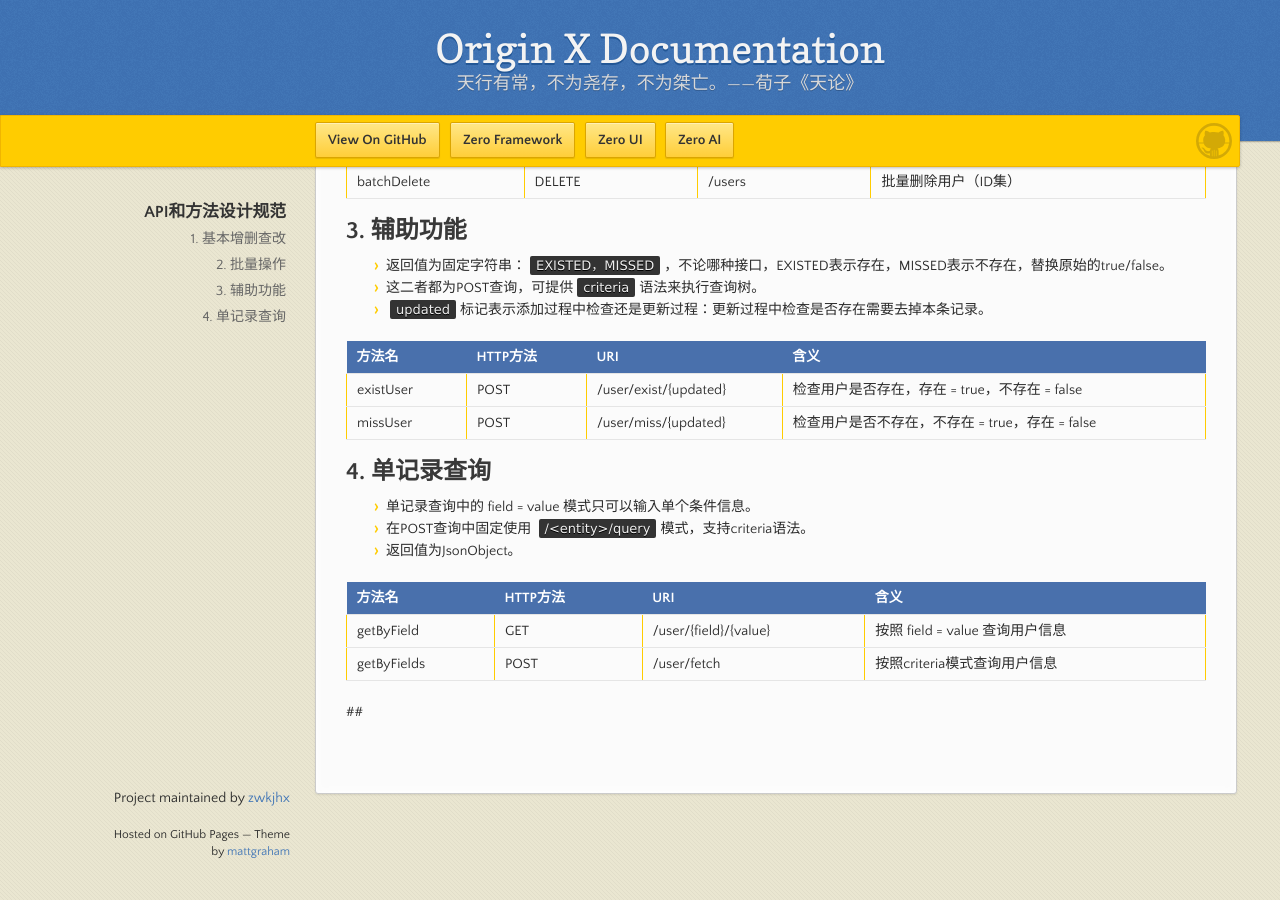
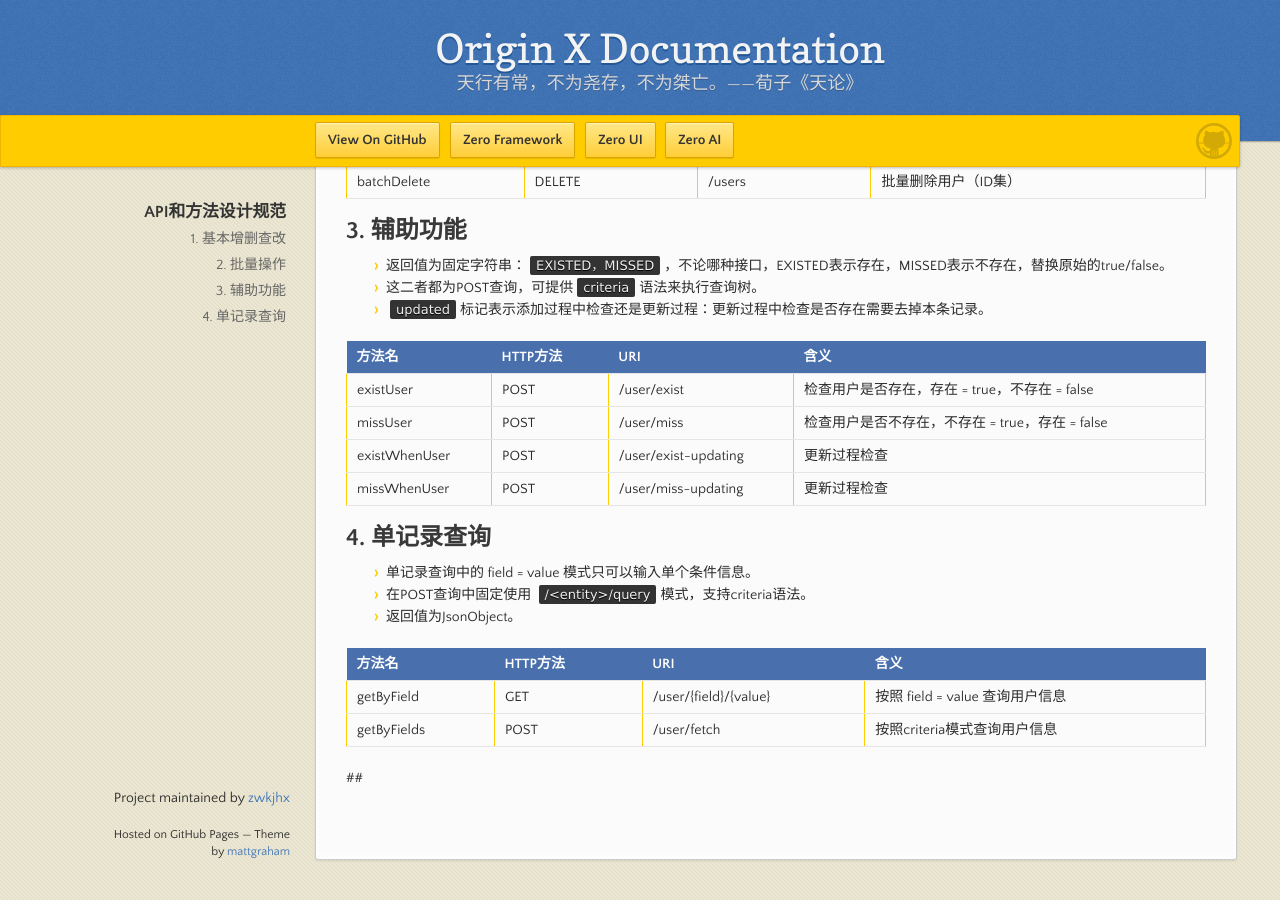
Before and after one commit to zwkjhx/ox-doc, a Jekyll site: the page built from specification/1-zerogui-fan/spc-002-apihe-fang-fa-she-ji-gui-fan.md, in a window 1280 px wide and 900 px high, scrolled down 722 px. Built offline with Jekyll 4.4.1, drawn with Linux system fonts in a browser that asks for light colours; our own code applies the rules of GitHub Pages for plain Markdown files.

Commit message:
Updates specification/1-zerogui-fan/spc-002-apihe-fang-fa-she-ji-gui-fan.md
Auto commit by GitBook Editor

```diff
--- a/specification/1-zerogui-fan/spc-002-apihe-fang-fa-she-ji-gui-fan.md
+++ b/specification/1-zerogui-fan/spc-002-apihe-fang-fa-she-ji-gui-fan.md
@@ -35,8 +35,10 @@
 
 | 方法名 | HTTP方法 | URI | 含义 |
 | :--- | :--- | :--- | :--- |
-| existUser | POST | /user/exist/{updated} | 检查用户是否存在，存在 = true，不存在 = false |
-| missUser | POST | /user/miss/{updated} | 检查用户是否不存在，不存在 = true，存在 = false |
+| existUser | POST | /user/exist | 检查用户是否存在，存在 = true，不存在 = false |
+| missUser | POST | /user/miss | 检查用户是否不存在，不存在 = true，存在 = false |
+| existWhenUser | POST | /user/exist-updating | 更新过程检查 |
+| missWhenUser | POST | /user/miss-updating | 更新过程检查 |
 
 ## 4. 单记录查询
 
```
